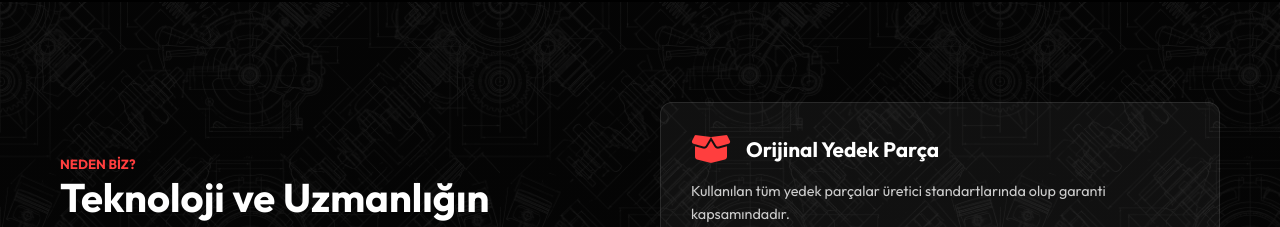
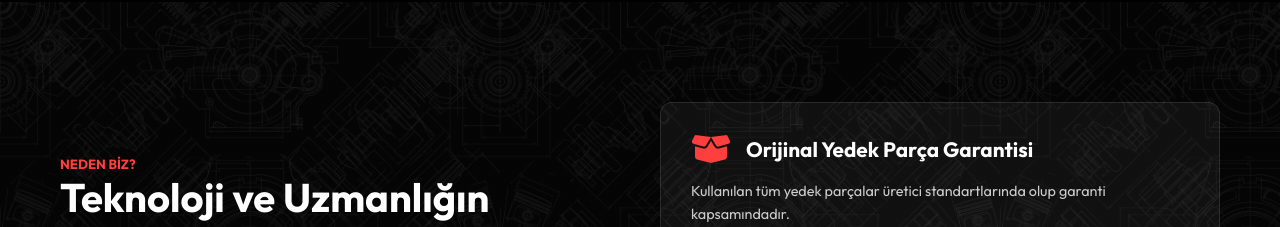
Before and after one commit to emircankaragoz33/felsenautoservice, a Next.js app: page / in a window 1280 px wide. Shown: the part 798-1025 px from the top of the page. Built offline with nearby package versions, Linux system fonts and the light colour scheme; grey boxes are pictures that could not be loaded.

Commit message:
Update homepage title to Orijinal Yedek Parça Garantisi

```diff
--- a/src/app/page.tsx
+++ b/src/app/page.tsx
@@ -87,7 +87,7 @@ export default function Home() {
                 <div className="card-glass" style={{ textAlign: 'left', padding: '30px' }}>
                   <div style={{ display: 'flex', alignItems: 'center', gap: '15px', marginBottom: '15px' }}>
                     <i className="fas fa-box-open service-icon" style={{ fontSize: '2rem', marginBottom: 0 }}></i>
-                    <h3 style={{ fontSize: '1.3rem', margin: 0 }}>Orijinal Yedek Parça</h3>
+                    <h3 style={{ fontSize: '1.3rem', margin: 0 }}>Orijinal Yedek Parça Garantisi</h3>
                   </div>
                   <p style={{ fontSize: '0.9rem', color: '#ccc' }}>
                     Kullanılan tüm yedek parçalar üretici standartlarında olup garanti kapsamındadır.
```
